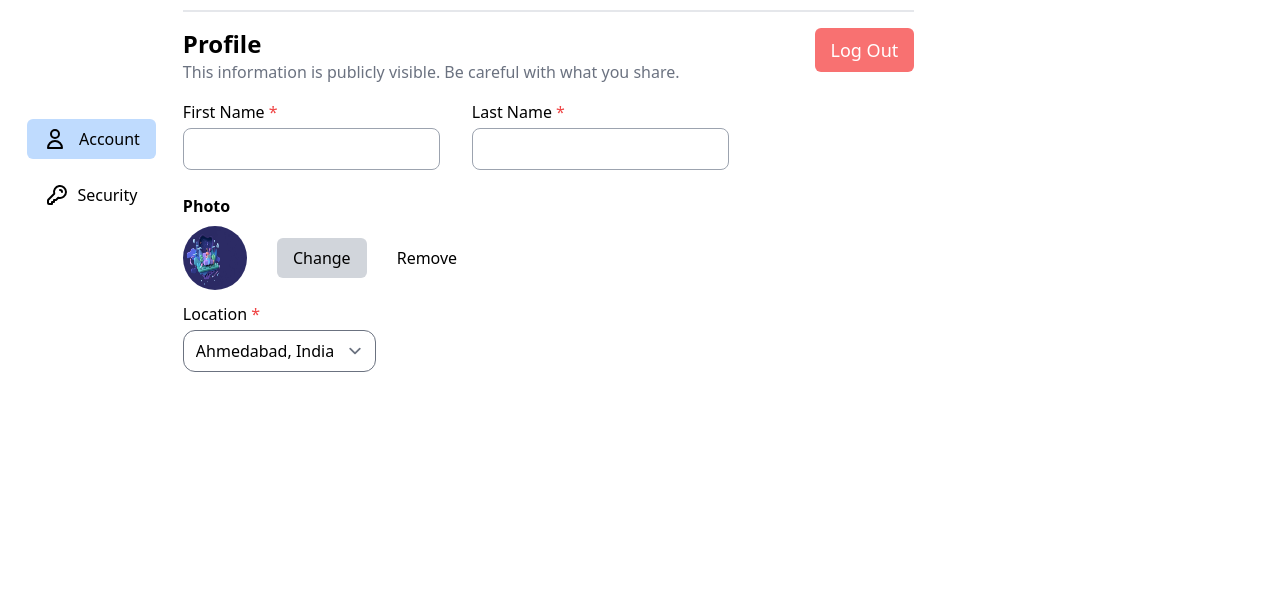
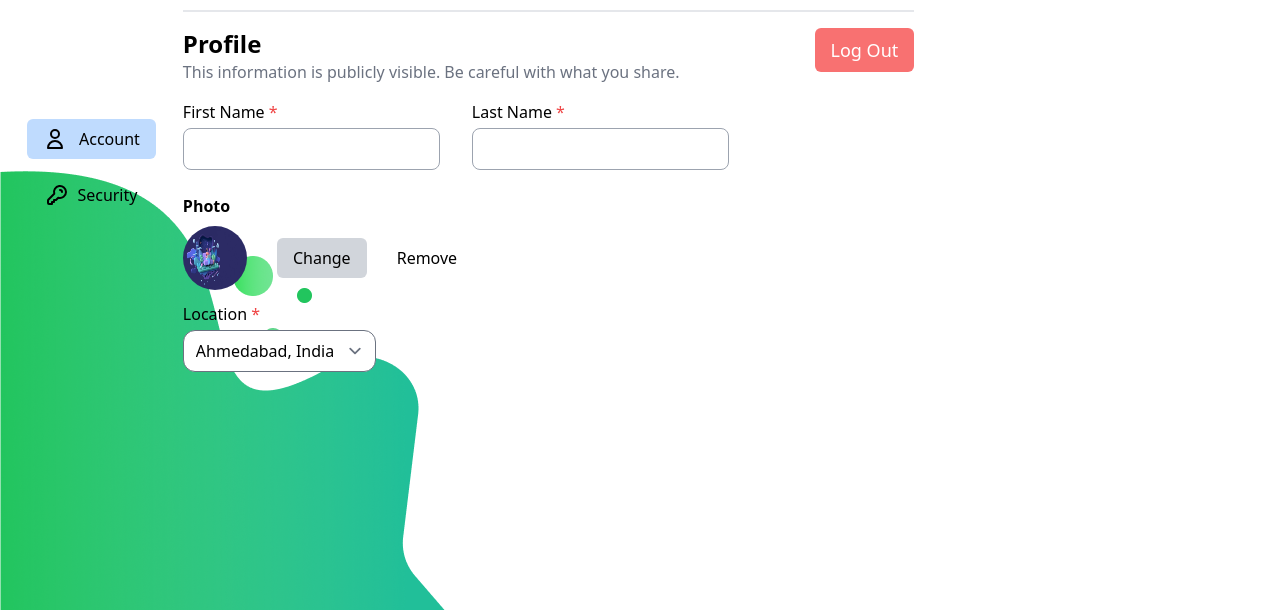
Before and after one commit to pracheejaviya1/everecon-frontend, a Gatsby site: page /Settings/SettingsAccount in a window 1280 px wide. Shown: the part 190-800 px from the top of the page. Built offline with nearby package versions, Linux system fonts and the light colour scheme; Gatsby itself is replaced by a stand-in of ours; a web font is replaced by a local one.

Commit message:
bg in settings

```diff
--- a/src/pages/Settings/SettingsAccount.tsx
+++ b/src/pages/Settings/SettingsAccount.tsx
@@ -4,7 +4,7 @@ import Header from '../../components/header';
 
 export default function SettingAccount() {
   return (
-    <div className='h-screen'>
+    <div className='h-screen bg-landing bg-no-repeat bg-left-bottom'>
       <Header />
       <div className='flex'>
         <div className='flex flex-col w-1/6 items-center justify-center'>
```
